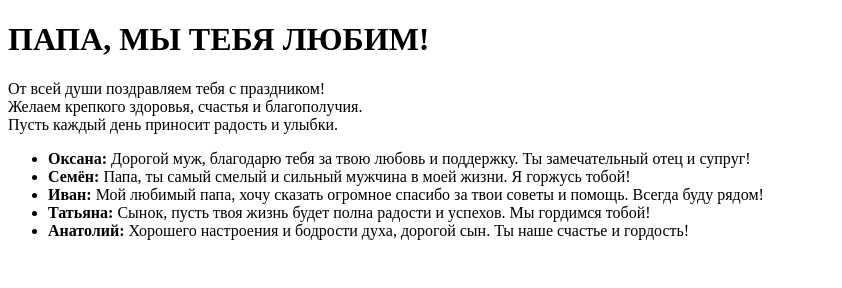
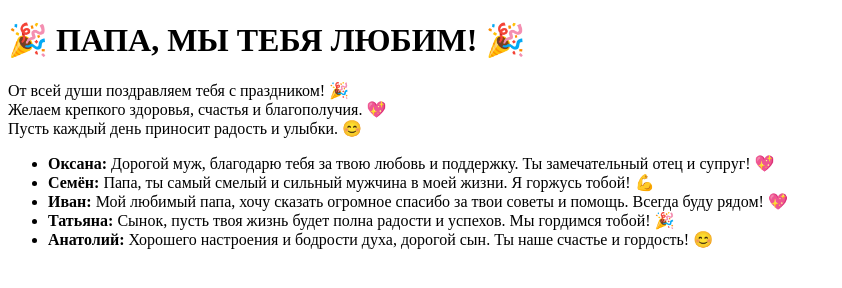
Before and after one commit to ivanklib/myfthrbd, a plain HTML site: page index.html in a window 1280 px wide. Shown: the whole page, without its empty margins (0-842 px from the left). Drawn offline with Linux system fonts and the light colour scheme.

Commit message:
Update index.html

```diff
--- a/index.html
+++ b/index.html
@@ -5,18 +5,18 @@
     <title>Поздравления папе</title>
 </head>
 <body>
-    <h1>ПАПА, МЫ ТЕБЯ ЛЮБИМ!</h1>
-    <p>От всей души поздравляем тебя с праздником!<br>
-       Желаем крепкого здоровья, счастья и благополучия.<br>
-       Пусть каждый день приносит радость и улыбки.</p>
+    <h1>🎉 ПАПА, МЫ ТЕБЯ ЛЮБИМ! 🎉</h1>
+    <p>От всей души поздравляем тебя с праздником! 🎉<br>
+       Желаем крепкого здоровья, счастья и благополучия. 💖<br>
+       Пусть каждый день приносит радость и улыбки. 😊</p>
 
     <!-- Индивидуальные поздравления -->
     <ul>
-        <li><strong>Оксана:</strong> Дорогой муж, благодарю тебя за твою любовь и поддержку. Ты замечательный отец и супруг!</li>
-        <li><strong>Семён:</strong> Папа, ты самый смелый и сильный мужчина в моей жизни. Я горжусь тобой!</li>
-        <li><strong>Иван:</strong> Мой любимый папа, хочу сказать огромное спасибо за твои советы и помощь. Всегда буду рядом!</li>
-        <li><strong>Татьяна:</strong> Сынок, пусть твоя жизнь будет полна радости и успехов. Мы гордимся тобой!</li>
-        <li><strong>Анатолий:</strong> Хорошего настроения и бодрости духа, дорогой сын. Ты наше счастье и гордость!</li>
+        <li><strong>Оксана:</strong> Дорогой муж, благодарю тебя за твою любовь и поддержку. Ты замечательный отец и супруг! 💖</li>
+        <li><strong>Семён:</strong> Папа, ты самый смелый и сильный мужчина в моей жизни. Я горжусь тобой! 💪</li>
+        <li><strong>Иван:</strong> Мой любимый папа, хочу сказать огромное спасибо за твои советы и помощь. Всегда буду рядом! 💖</li>
+        <li><strong>Татьяна:</strong> Сынок, пусть твоя жизнь будет полна радости и успехов. Мы гордимся тобой! 🎉</li>
+        <li><strong>Анатолий:</strong> Хорошего настроения и бодрости духа, дорогой сын. Ты наше счастье и гордость! 😊</li>
     </ul>
 </body>
 </html>
```
